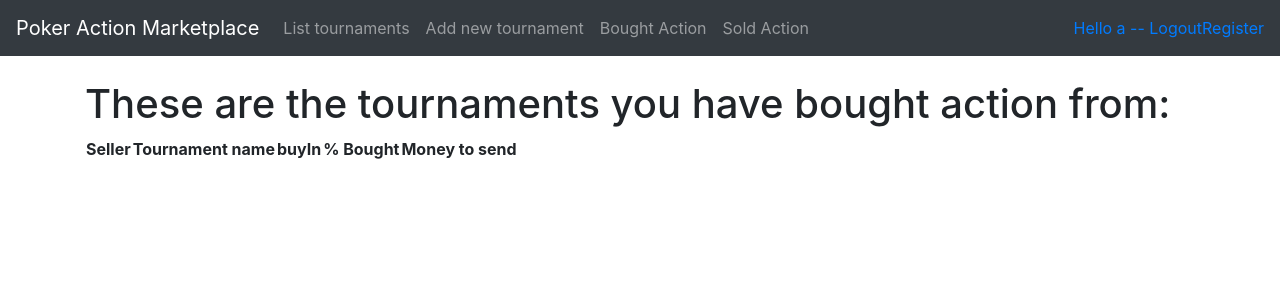
After one commit to jaanan/Poker-Action-Marketplace, a Flask app: page /tournaments/bought in a window 1280 px wide. The commit adds this page. Shown: the top 300 px of the page. Run offline with Flask 2, Linux system fonts and the light colour scheme; a user stored in the database is signed in; data comes from the database, SQL or seed files in the repository; lists and menus that the app fills with data are empty; some libraries are stand-ins or nearby versions.

Commit message:
Lisätty näkymä missä listattu ostetut pinnat turnauksista

```diff
--- a/application/templates/layout.html
+++ b/application/templates/layout.html
@@ -21,6 +21,12 @@
           </li>
           <li class="nav-item">
             <a class="nav-link" href="{{ url_for('tournaments_form') }} ">Add new tournament</a>
+          </li>
+          <li class="nav-item">
+            <a class="nav-link" href="{{ url_for('show_purchased_tournaments') }}">Bought Action</a>
+          </li>
+          <li class="nav-item">
+            <a class="nav-link" href="{{ url_for('show_sold_tournaments') }}">Sold Action</a>
           </li>
         </ul>
         <div class="form-inline mt-2 mt-md-0">
--- /dev/null
+++ b/application/templates/tournaments/bought.html
@@ -0,0 +1,21 @@
+{% extends "layout.html" %}
+
+{% block body %}
+<h1>These are the tournaments you have bought action from:</h1>
+<table>
+  <th>Seller</th>
+  <th>Tournament name</th>
+  <th>buyIn</th>
+  <th>% Bought</th>
+  <th>Money to send</th>
+  {% for tournament in boughtTournaments %}
+  <tr>
+    <td>{{ tournament[0] }}</td>
+    <td>{{ tournament[1] }}</td>
+    <td>{{ tournament[2] }}</td>
+    <td>{{ tournament[3] }}</td>
+    <td>{{ (tournament[2]*(tournament[3]/100)) }}</td>
+  </tr>
+{% endfor %}
+</table>
+{% endblock %}
--- a/application/tournamentPackages/models.py
+++ b/application/tournamentPackages/models.py
@@ -40,10 +40,27 @@ class TournamentPackage(Base):
 
         return tournaments
 
+    @staticmethod
+    def tournaments_bought_action_from(id):
+        stmt = text("SELECT bought_action_from_tournament.seller_name, tournament_package.tournament, tournament_package.buyin, bought_action_from_tournament.actionBoughtPct FROM account"
+                " left join bought_action_from_tournament ON account.id = bought_action_from_tournament.buyer_id"
+                " left join tournament_package on bought_action_from_tournament.tournament_package_id = tournament_package.id"
+                " where bought_action_from_tournament.buyer_id = {}".format(id))
+
+        res = db.engine.execute(stmt)
+        asAnArray = []
+        for row in res:
+            temp = list(row)
+            asAnArray.append(temp)
+
+        return asAnArray
+
 class BoughtActionFromTournament(Base):
     tournament_package_id = db.Column(db.Integer, db.ForeignKey('tournament_package.id'), nullable=False)
+    seller_name = db.Column(db.String(144), nullable=False)
     buyer_id = db.Column(db.Integer, db.ForeignKey('account.id'), nullable=False)
     actionBoughtPct = db.Column(db.Integer, nullable=False)
 
-    def __init__(self, actionBoughtPct):
+    def __init__(self, actionBoughtPct, seller_name):
         self.actionBoughtPct = actionBoughtPct
+        self.seller_name = seller_name
--- a/application/tournamentPackages/views.py
+++ b/application/tournamentPackages/views.py
@@ -1,6 +1,7 @@
 from application import app, db
 from flask import render_template, request, redirect, url_for
 from application.tournamentPackages.models import TournamentPackage, BoughtActionFromTournament
+from application.auth.models import User
 from flask_login import login_required, current_user
 from application.tournamentPackages.forms import TournamentPackageForm
 
@@ -36,15 +37,36 @@ def tournaments_create():
 @login_required
 def tournaments_buy_percentage(tournament_id):
     t = TournamentPackage.query.get(tournament_id)
+    user = User.query.get(t.account_id)
     percentage = int(request.form['text'])
 
     t.pctLeft = t.pctLeft - percentage
 
-    boughtAction = BoughtActionFromTournament(percentage)
+    boughtAction = BoughtActionFromTournament(percentage, user.username)
     boughtAction.buyer_id = current_user.id
     boughtAction.tournament_package_id = tournament_id
 
     db.session.add(boughtAction)
     db.session.commit()
 
+
     return redirect(url_for('tournaments_index'))
+
+@app.route('/tournaments/bought', methods=["GET"])
+@login_required
+def show_purchased_tournaments():
+
+
+    boughtTournaments = TournamentPackage.tournaments_bought_action_from(current_user.id)
+    print(type(boughtTournaments))
+    for row in boughtTournaments:
+        print(type(row))
+        print(row)
+    return render_template('tournaments/bought.html', boughtTournaments = boughtTournaments)
+
+    return True
+
+@app.route('/tournaments/sold', methods=["GET"])
+@login_required
+def show_sold_tournaments():
+    return True
```
Also changed, not shown: application/templates/tournaments/sold.html (added), application/tournaments.db, tournaments.db (deleted).
